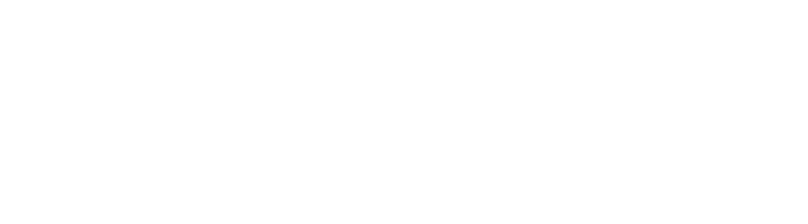
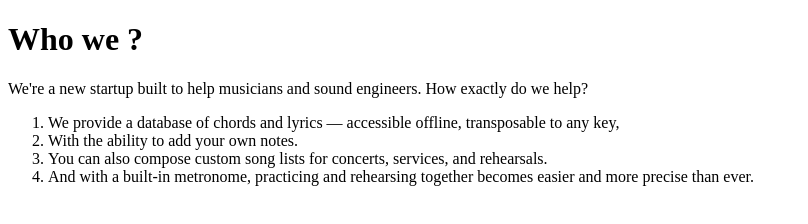
Before and after one commit to art3mvasu1in-glitch/musician-tool, a plain HTML site: page index.html in a window 1280 px wide. Shown: the whole page, without its empty margins (0-808 px from the left). Drawn offline with Linux system fonts and the light colour scheme.

Commit message:
add "who we and about for us"

```diff
--- a/index.html
+++ b/index.html
@@ -3,9 +3,21 @@
 <head>
     <meta charset="UTF-8">
     <meta name="viewport" content="width=device-width, initial-scale=1.0">
-    <title>Document</title>
+    <title>Transposer</title>
 </head>
-<body>
+    <h1>
+        Who we ?
+    </h1>
+    <p>
+       We're a new startup built to help musicians and sound engineers.
+How exactly do we help?
+    </p>
+    <ol>
+        <li> We provide a database of chords and lyrics — accessible offline, transposable to any key, </li>
+        <li> With the ability to add your own notes.</li>
+        <li>You can also compose custom song lists for concerts, services, and rehearsals.</li>
+        <li>And with a built-in metronome, practicing and rehearsing together becomes easier and more precise than ever.</li>
+    </ol>
 
 </body>
 </html>
```
